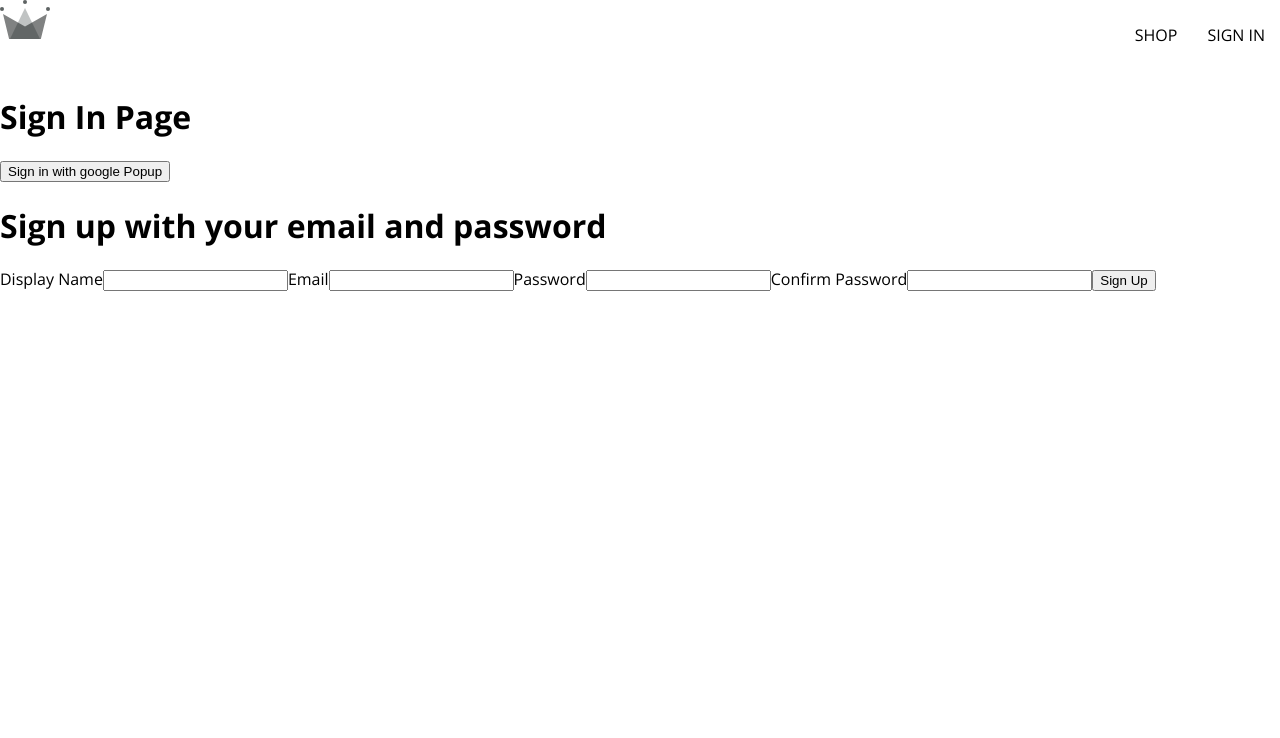
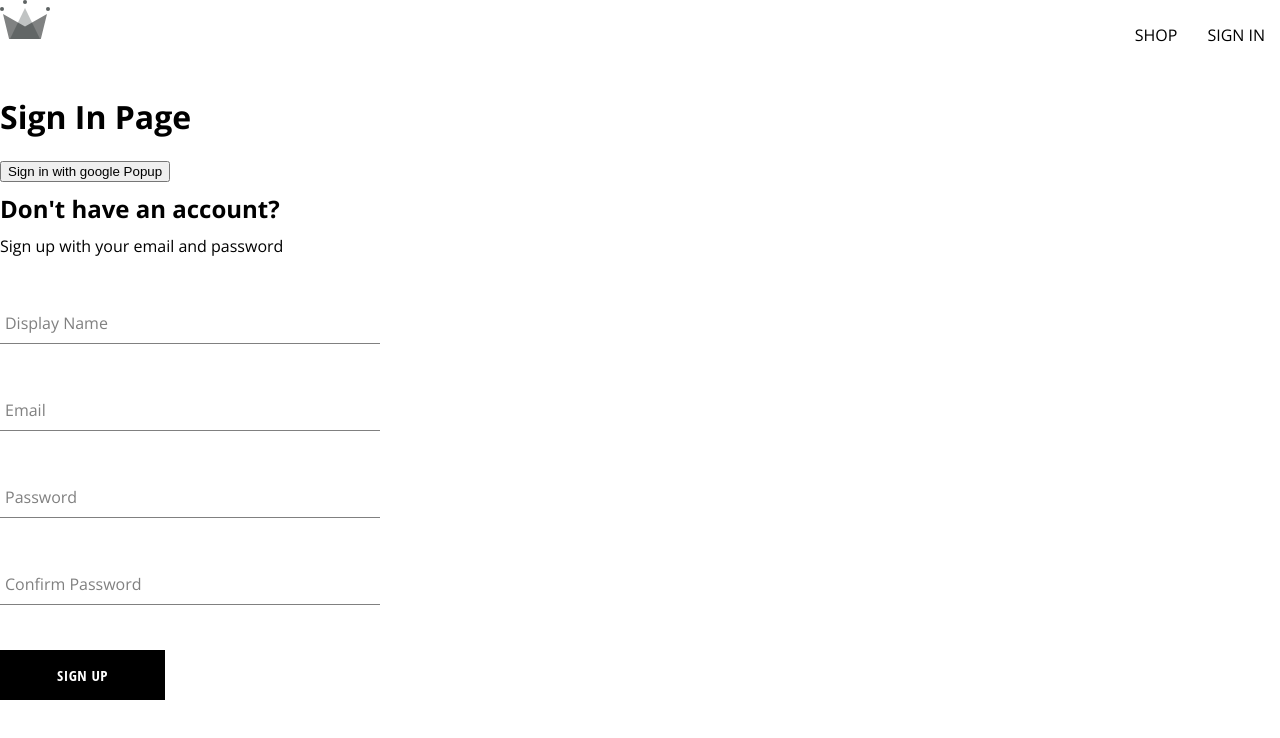
Before and after one commit to Jbasilio55/royalty_clothing, a React (Vite) app in the folder royalty-clothing/: page /sign-in in a window 1280 px wide. Shown: the top 738 px of the page. Built offline with nearby package versions, Linux system fonts and the light colour scheme.

Commit message:
created sign up component, the form input component, aswell as the button component

```diff
--- /dev/null
+++ b/royalty-clothing/src/components/button/button.component.jsx
@@ -0,0 +1,19 @@
+import "./button.style.scss";
+
+const BUTTON_TYPE_CLASSES = {
+  google: "google-sign-in",
+  inverted: "inverted",
+};
+
+const Button = ({ children, buttonType, ...otherProps }) => {
+  return (
+    <button
+      className={`button-container ${BUTTON_TYPE_CLASSES[buttonType]}`}
+      {...otherProps}
+    >
+      {children}
+    </button>
+  );
+};
+
+export default Button;
--- /dev/null
+++ b/royalty-clothing/src/components/button/button.style.scss
@@ -0,0 +1,41 @@
+.button-container {
+  min-width: 165px;
+  width: auto;
+  height: 50px;
+  letter-spacing: 0.5px;
+  line-height: 50px;
+  padding: 0 35px 0 35px;
+  font-size: 15px;
+  background-color: black;
+  color: white;
+  text-transform: uppercase;
+  font-family: "Open Sans Condensed";
+  font-weight: bolder;
+  border: none;
+  cursor: pointer;
+  display: flex;
+  justify-content: center;
+  &:hover {
+    background-color: white;
+    color: black;
+    border: 1px solid black;
+  }
+  &.google-sign-in {
+    background-color: #4285f4;
+    color: white;
+    &:hover {
+      background-color: #357ae8;
+      border: none;
+    }
+  }
+  &.inverted {
+    background-color: white;
+    color: black;
+    border: 1px solid black;
+    &:hover {
+      background-color: black;
+      color: white;
+      border: none;
+    }
+  }
+}
--- /dev/null
+++ b/royalty-clothing/src/components/form-input/form-input.component.jsx
@@ -0,0 +1,20 @@
+import "./form-input.style.scss";
+
+const FormInput = ({ label, ...otherProps }) => {
+  return (
+    <div className="group">
+      <input className="form-input" {...otherProps} />
+      {label && (
+        <label
+          className={`${
+            otherProps.value.length ? "shrink" : ""
+          } form-input-label`}
+        >
+          {label}
+        </label>
+      )}
+    </div>
+  );
+};
+
+export default FormInput;
--- /dev/null
+++ b/royalty-clothing/src/components/form-input/form-input.style.scss
@@ -0,0 +1,46 @@
+$sub-color: grey;
+$main-color: black;
+@mixin shrinkLabel {
+  top: -14px;
+  font-size: 12px;
+  color: $main-color;
+}
+.group {
+  position: relative;
+  margin: 45px 0;
+  .form-input {
+    background: none;
+    background-color: white;
+    color: $sub-color;
+    font-size: 18px;
+    padding: 10px 10px 10px 5px;
+    display: block;
+    width: 100%;
+    border: none;
+    border-radius: 0;
+    border-bottom: 1px solid $sub-color;
+    margin: 25px 0;
+    &:focus {
+      outline: none;
+    }
+    &:focus ~ .form-input-label {
+      @include shrinkLabel();
+    }
+  }
+  input[type="password"] {
+    letter-spacing: 0.3em;
+  }
+  .form-input-label {
+    color: $sub-color;
+    font-size: 16px;
+    font-weight: normal;
+    position: absolute;
+    pointer-events: none;
+    left: 5px;
+    top: 10px;
+    transition: 300ms ease all;
+    &.shrink {
+      @include shrinkLabel();
+    }
+  }
+}
--- a/royalty-clothing/src/components/sign-up-form/sign-up-form.component.jsx
+++ b/royalty-clothing/src/components/sign-up-form/sign-up-form.component.jsx
@@ -1,8 +1,11 @@
 import { useState } from "react";
+import FormInput from "../form-input/form-input.component";
+import Button from "../button/button.component";
 import {
   createAuthUserWithEmailAndPassword,
   createUserDocumentFromAuth,
 } from "../../utils/firebase/firebase.utils";
+import "./sign-up-form.style.scss";
 
 const defaultFormFields = {
   displayName: "",
@@ -53,11 +56,12 @@
   };
 
   return (
-    <div>
-      <h1>Sign up with your email and password</h1>
+    <div className="sign-up-container">
+      <h2>Don't have an account?</h2>
+      <span>Sign up with your email and password</span>
       <form onSubmit={handleSubmit}>
-        <label>Display Name</label>
-        <input
+        <FormInput
+          label="Display Name"
           type="text"
           required
           onChange={handleChange}
@@ -65,8 +69,8 @@
           value={displayName}
         />
 
-        <label>Email</label>
-        <input
+        <FormInput
+          label="Email"
           type="email"
           required
           onChange={handleChange}
@@ -74,8 +78,8 @@
           value={email}
         />
 
-        <label>Password</label>
-        <input
+        <FormInput
+          label="Password"
           type="password"
           required
           onChange={handleChange}
@@ -83,15 +87,15 @@
           value={password}
         />
 
-        <label>Confirm Password</label>
-        <input
+        <FormInput
+          label="Confirm Password"
           type="password"
           required
           onChange={handleChange}
           name="confirmPassword"
           value={confirmPassword}
         />
-        <button type="submit">Sign Up</button>
+        <Button type="submit">Sign Up</Button>
       </form>
     </div>
   );
--- /dev/null
+++ b/royalty-clothing/src/components/sign-up-form/sign-up-form.style.scss
@@ -0,0 +1,9 @@
+.sign-up-container {
+  display: flex;
+  flex-direction: column;
+  width: 380px;
+
+  h2 {
+    margin: 10px 0;
+  }
+}
```
